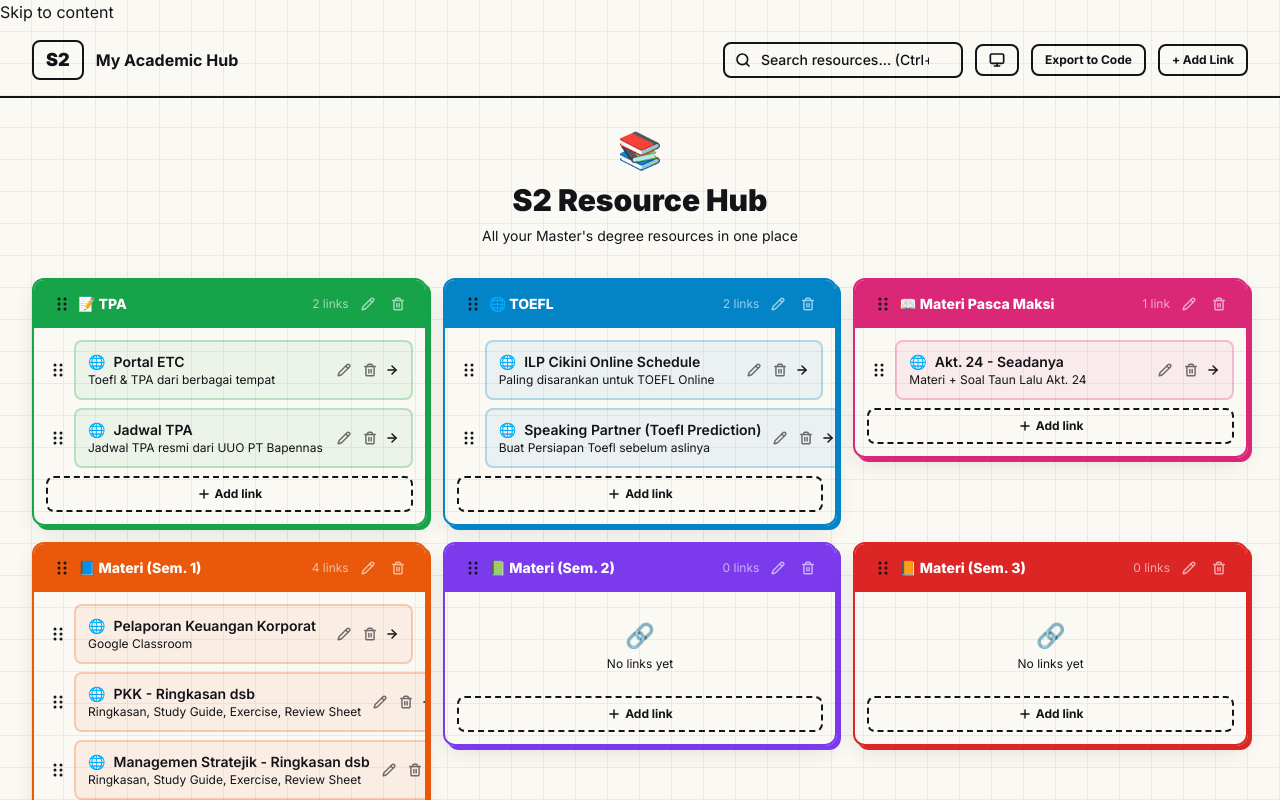
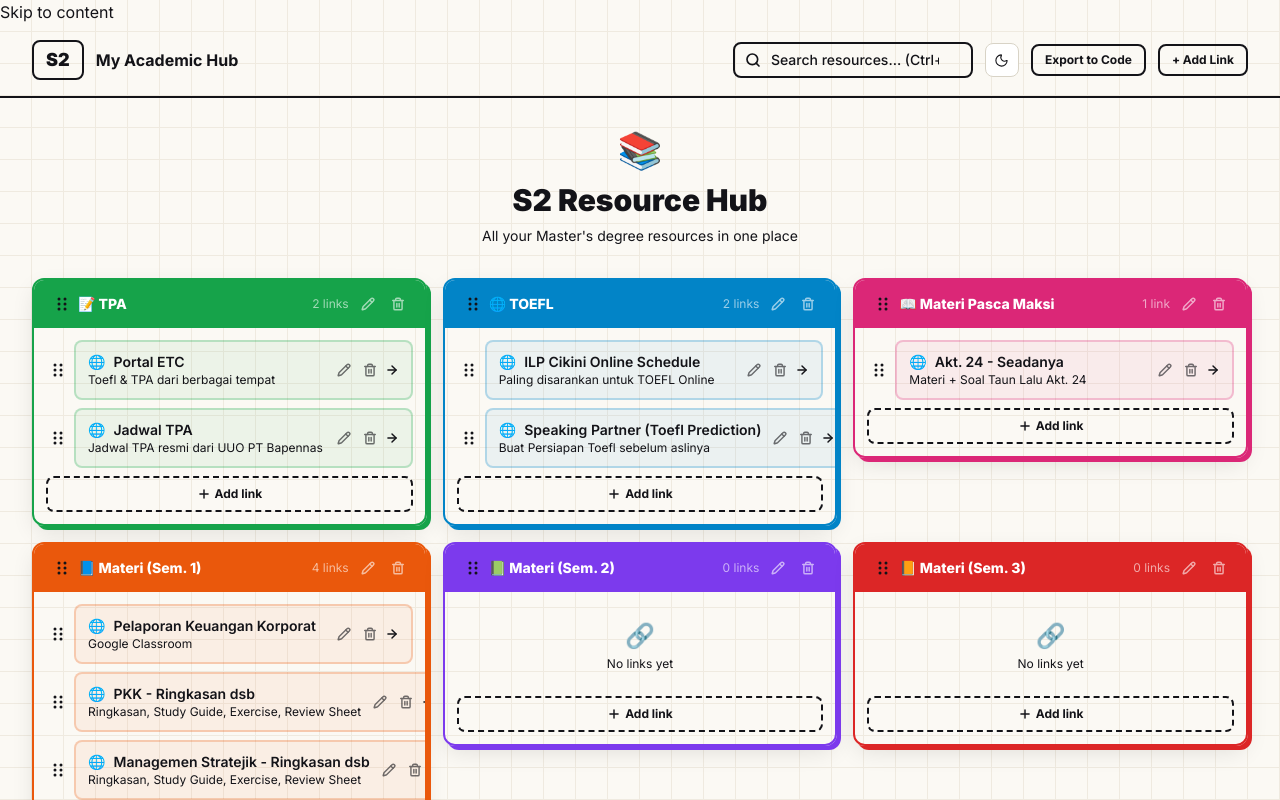
Before and after one commit to DMY-cmyk/S2-Linktree, a Next.js app: page / in a window 1280 px wide. Shown: the top 800 px of the page. Built offline with nearby package versions, Linux system fonts and the light colour scheme.

Commit message:
feat(theme): binary toggle with legacy system->matchMedia migration

```diff
--- a/src/components/ui/ThemeToggle.tsx
+++ b/src/components/ui/ThemeToggle.tsx
@@ -1,59 +1,54 @@
 'use client';
 
-import { useState, useEffect } from 'react';
-import { motion } from 'framer-motion';
-import { Monitor } from 'lucide-react';
+import { useEffect, useState } from 'react';
+import { Sun, Moon } from 'lucide-react';
 
-type ThemePreference = 'light' | 'dark' | 'system';
+type Theme = 'light' | 'dark';
+const KEY = 's2-linktree-theme';
 
-function resolveTheme(preference: ThemePreference): 'light' | 'dark' {
-  if (preference === 'system') {
-    if (typeof window !== 'undefined' && typeof window.matchMedia === 'function') {
-      return window.matchMedia('(prefers-color-scheme: dark)').matches ? 'dark' : 'light';
-    }
-    return 'light';
+function readInitial(): Theme {
+  if (typeof window === 'undefined') return 'light';
+  const raw = localStorage.getItem(KEY);
+  if (raw === 'light' || raw === 'dark') return raw;
+  if (raw === 'system') {
+    const next: Theme = window.matchMedia('(prefers-color-scheme: dark)').matches
+      ? 'dark' : 'light';
+    localStorage.setItem(KEY, next);
+    return next;
   }
-  return preference;
+  localStorage.setItem(KEY, 'light');
+  return 'light';
 }
 
 export function ThemeToggle() {
-  const [preference, setPreference] = useState<ThemePreference>(() => {
-    if (typeof window === 'undefined') return 'system';
-    const stored = localStorage.getItem('s2-linktree-theme') as ThemePreference | null;
-    return stored ?? 'system';
-  });
-
+  const [theme, setTheme] = useState<Theme>('light');
   useEffect(() => {
-    const stored = localStorage.getItem('s2-linktree-theme') as ThemePreference | null;
-    if (stored) {
-      setPreference(stored);
-      document.documentElement.setAttribute('data-theme', resolveTheme(stored));
-    }
+    const initial = readInitial();
+    setTheme(initial);
+    document.documentElement.setAttribute('data-theme', initial);
   }, []);
 
-  const cycle = () => {
-    const next: ThemePreference = preference === 'light' ? 'dark' : preference === 'dark' ? 'system' : 'light';
-    setPreference(next);
-    document.documentElement.setAttribute('data-theme', resolveTheme(next));
-    localStorage.setItem('s2-linktree-theme', next);
+  const toggle = () => {
+    const next: Theme = theme === 'dark' ? 'light' : 'dark';
+    setTheme(next);
+    document.documentElement.setAttribute('data-theme', next);
+    localStorage.setItem(KEY, next);
   };
 
-  const ariaLabel = preference === 'light'
-    ? 'Switch to dark mode'
-    : preference === 'dark'
-    ? 'Switch to system theme'
-    : 'Switch to light mode';
-
   return (
-    <motion.button
-      onClick={cycle}
-      whileHover={{ rotate: 15 }}
-      whileTap={{ scale: 0.9 }}
-      className="px-3 py-1.5 text-sm font-bold border-2 border-[var(--border-color)] rounded-lg bg-[var(--color-warning)] text-[var(--color-on-warning)] shadow-[2px_2px_0px_var(--border-color)] cursor-pointer"
-      aria-label={ariaLabel}
+    <button
+      type="button"
+      onClick={toggle}
+      aria-label={theme === 'dark' ? 'Switch to light mode' : 'Switch to dark mode'}
       data-testid="theme-toggle"
+      style={{
+        width: 34, height: 34, display: 'grid', placeItems: 'center',
+        background: 'var(--surface)', color: 'var(--text)',
+        border: '1.5px solid var(--border-soft)', borderRadius: 8,
+        cursor: 'pointer',
+      }}
     >
-      {preference === 'light' ? '☀️' : preference === 'dark' ? '🌙' : <Monitor size={16} strokeWidth={2.5} />}
-    </motion.button>
+      {theme === 'dark' ? <Sun size={15} strokeWidth={1.75} /> : <Moon size={15} strokeWidth={1.75} />}
+    </button>
   );
 }
```
Also changed, not shown: 1 other file (tests, documents, lock files or other folders).
